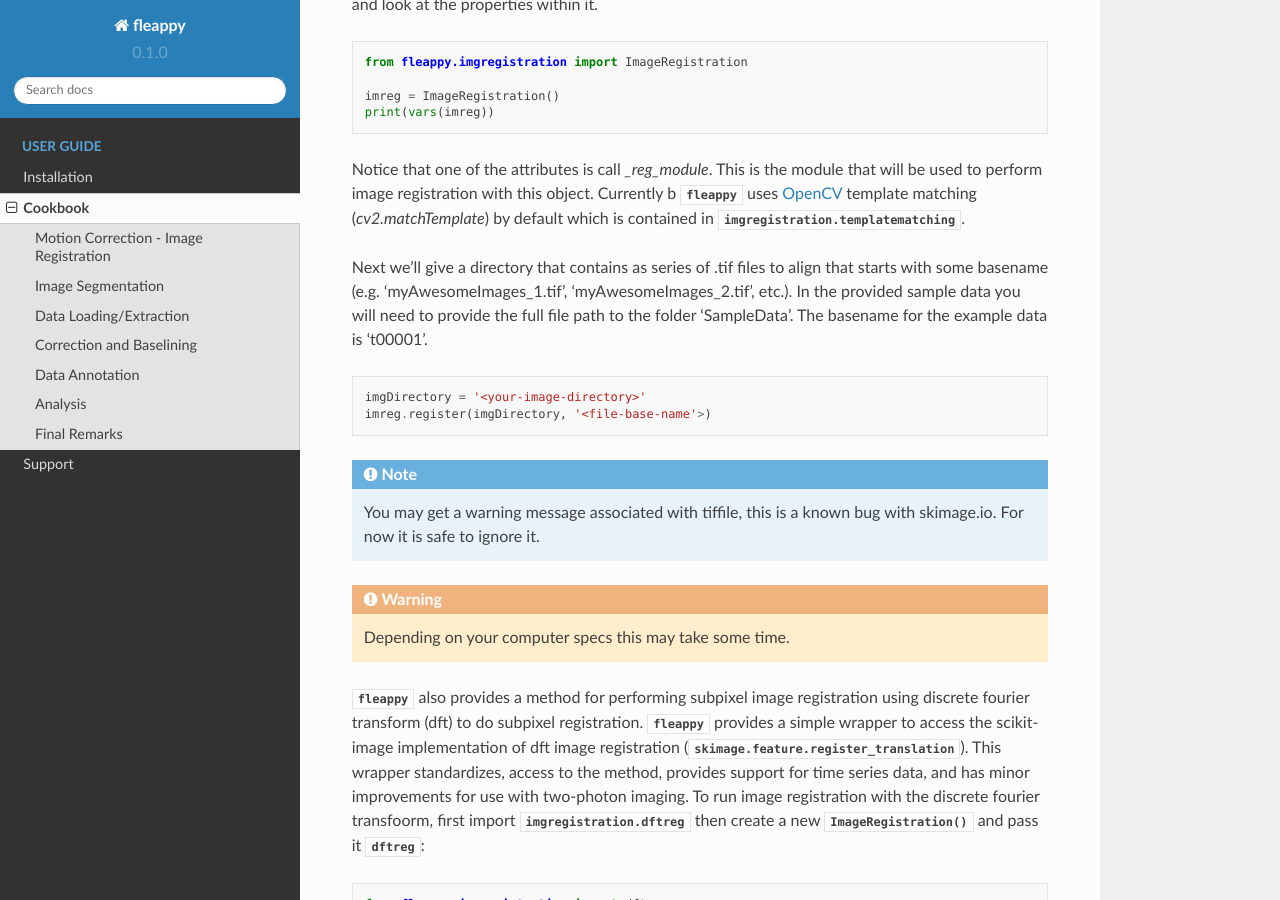
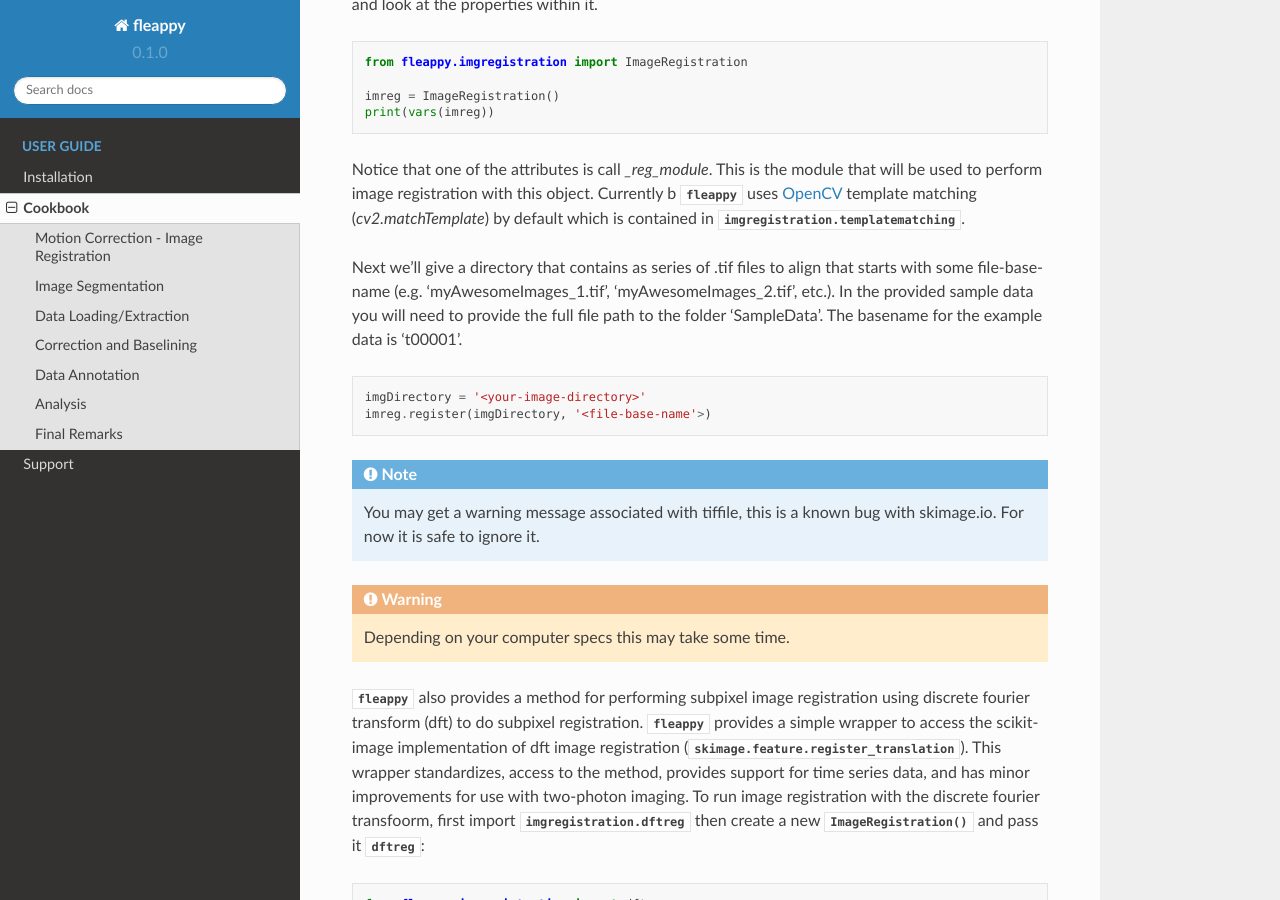
Before and after one commit to jtchang/MPFI_IC, a Sphinx documentation site: the page built from docs/cookbook.rst, in a window 1280 px wide and 900 px high, scrolled down 1269 px. Built offline with Sphinx 7.4.7 and the Read the Docs theme 2.0.0, drawn with Linux system fonts in a browser that asks for light colours; pages that are not in the unit, such as notebooks, are missing from menus; some of the changed text lies outside the part shown.

Commit message:
Additional comments about ImageJ LUT and file basename

```diff
--- a/docs/cookbook.rst
+++ b/docs/cookbook.rst
@@ -37,7 +37,7 @@ To register images we will first create a :class:`imgregistration.imgregistratio
 
 Notice that one of the attributes is call `_reg_module`. This is the module that will be used to perform image registration with this object. Currently b :mod:`fleappy` uses `OpenCV`_ template matching (`cv2.matchTemplate`) by default which is contained in :mod:`imgregistration.templatematching`.
 
-Next we'll give a directory that contains as series of .tif files to align that starts with some basename (e.g. 'myAwesomeImages_1.tif', 'myAwesomeImages_2.tif', etc.). In the provided sample data you will need to provide the full file path to the folder 'SampleData'. The basename for the example data is 't00001'.
+Next we'll give a directory that contains as series of .tif files to align that starts with some file-base-name (e.g. 'myAwesomeImages_1.tif', 'myAwesomeImages_2.tif', etc.). In the provided sample data you will need to provide the full file path to the folder 'SampleData'. The basename for the example data is 't00001'.
 
 .. code-block:: python
 
```
Also changed, not shown: other parts of docs/cookbook.rst (+1 -1 lines).
